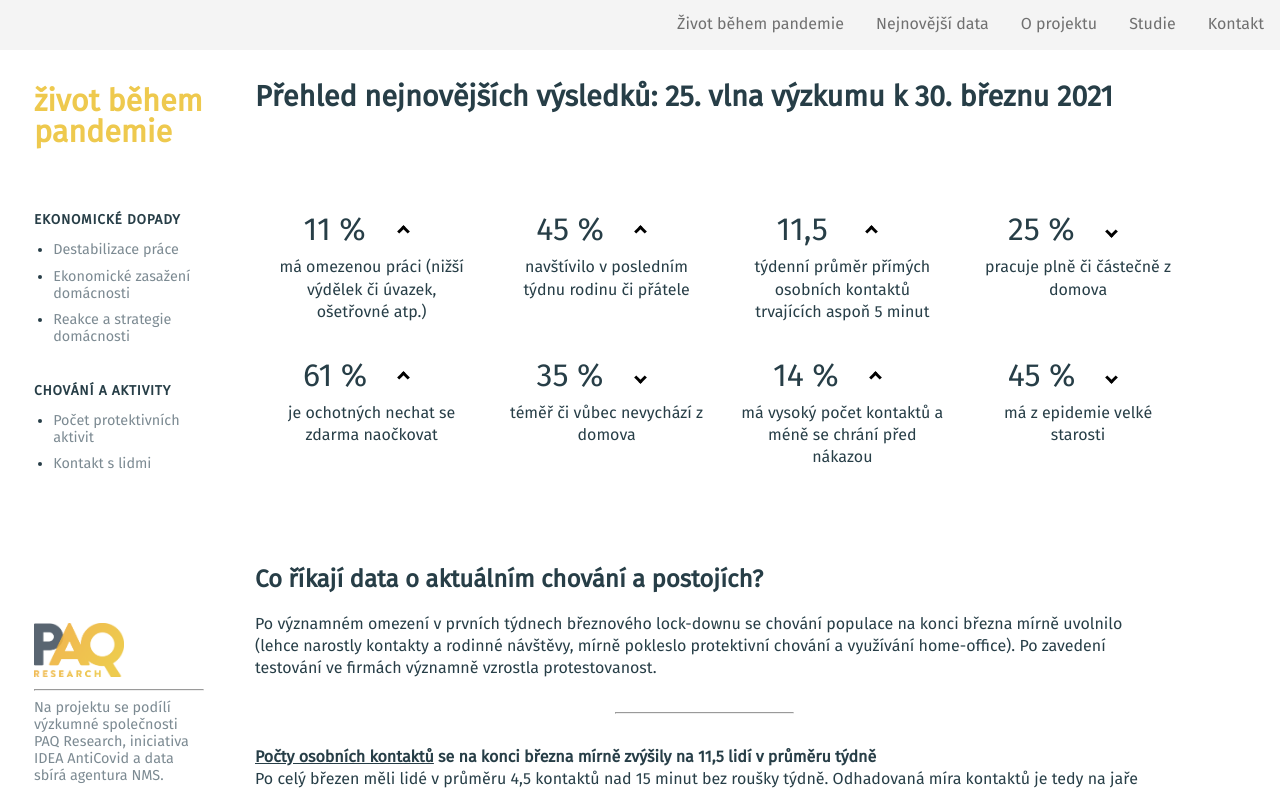
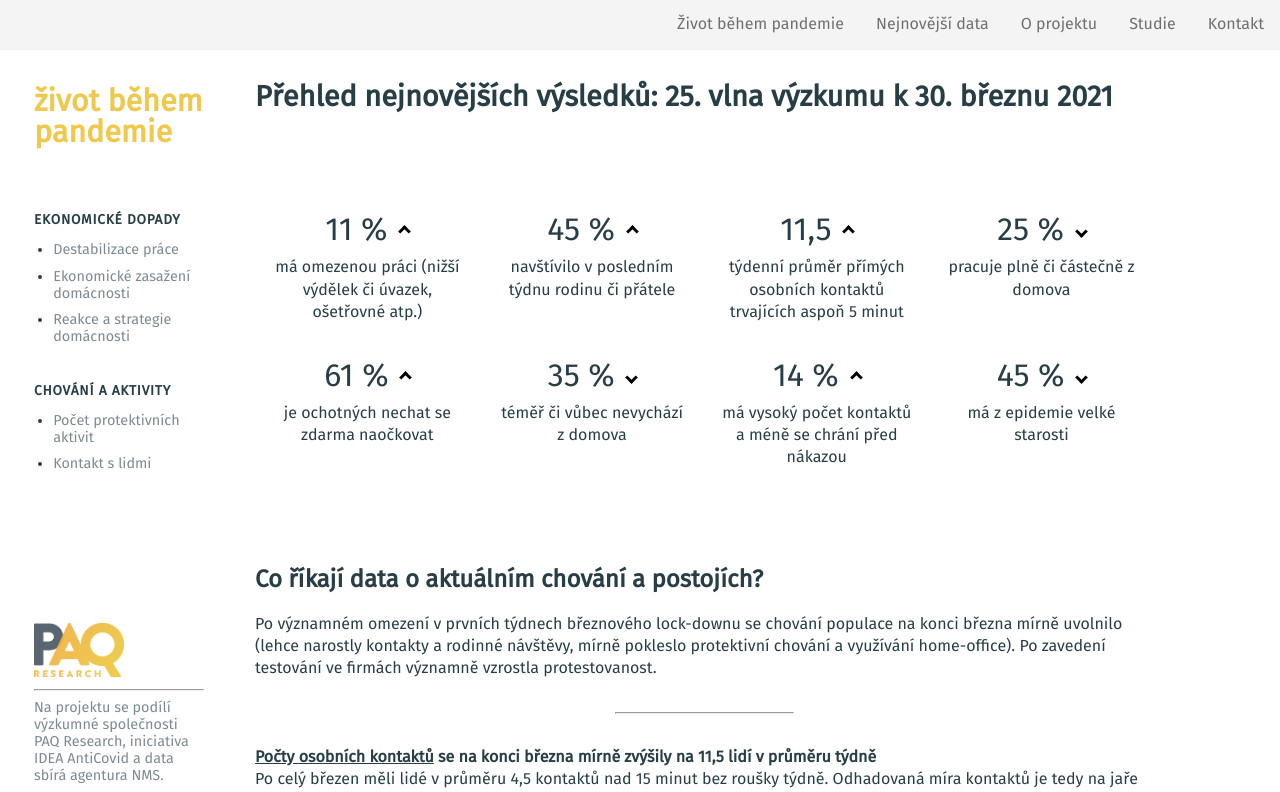
Before and after one commit to mveith/paq-research, a Next.js app: page /nejnovejsi-data in a window 1280 px wide. Shown: the top 792 px of the page. Built offline with nearby package versions, Linux system fonts and the light colour scheme.

Commit message:
Style improvements

```diff
--- a/pages/nejnovejsi-data.js
+++ b/pages/nejnovejsi-data.js
@@ -40,7 +40,7 @@ function SummaryTile({ value, text, color, arrow, url }) {
                 <div className="summary">
                     <div className="summary-number">
                         <span dangerouslySetInnerHTML={{ __html: value }}></span>
-                        <span style={{ margin: "0 1em" }}><Arrow direction={arrow} color={color} /></span>
+                        <span style={{ marginLeft: "0.4em" }}><Arrow direction={arrow} color={color} /></span>
                     </div>
                     <p style={{ textAlign: "center" }} dangerouslySetInnerHTML={{ __html: text }}></p>
                 </div>
--- a/styles/globals.css
+++ b/styles/globals.css
@@ -266,8 +266,7 @@ ul {
 
 .summary-number {
     font-size: 2em;
-    display: flex;
-    justify-content: space-around;
+    text-align: center;
 }
 
 @media only screen and (min-width: 720px) {
```
